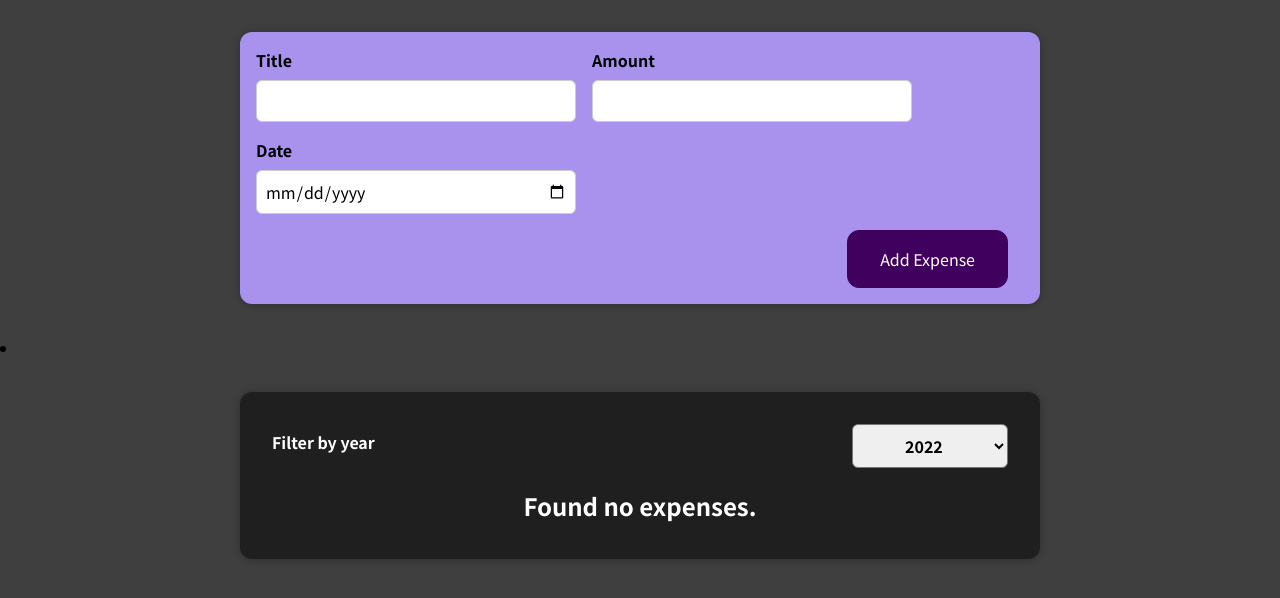
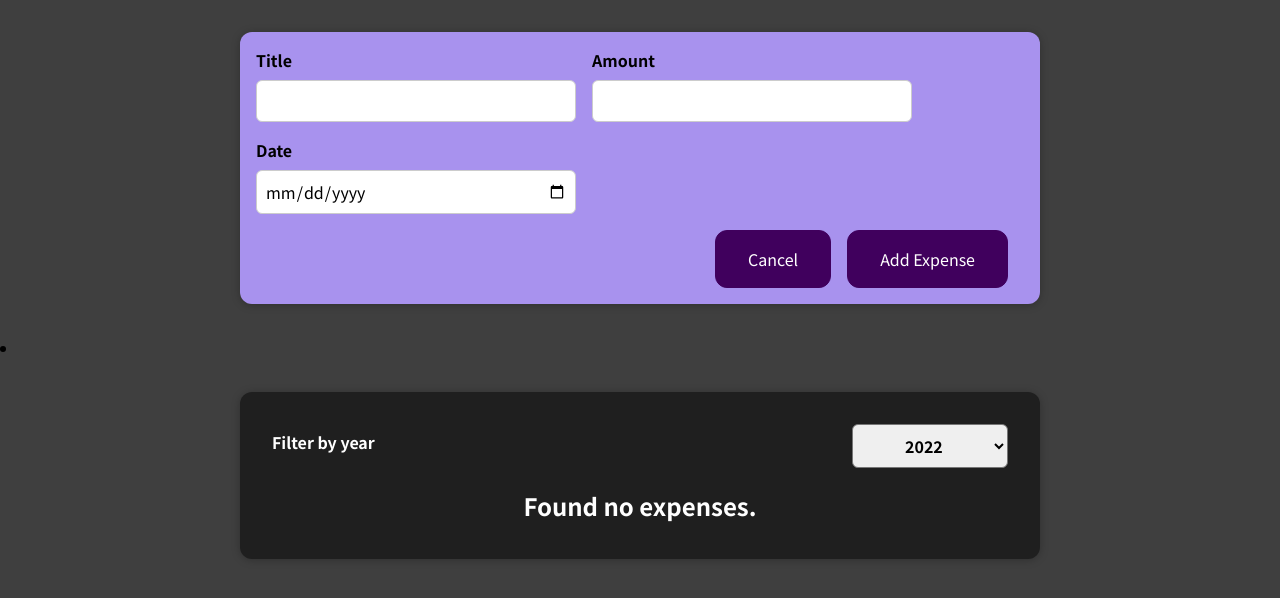
Before and after one commit to zhak1230/Note, a React (Create React App) app in the folder react-complete-guide/: page / in a window 1280 px wide. Shown: the top 598 px of the page. Built offline with nearby package versions, Linux system fonts and the light colour scheme; the HTML template or start-up script is replaced by a standard one.

Commit message:
숨기기 보이기 해보기 어렵다,,

```diff
--- /dev/null
+++ b/react-complete-guide/src/components/NewExpense/ExpenseBtn.js
@@ -0,0 +1,18 @@
+import React, { useState } from 'react';
+import ExpenseForm from './ExpenseForm';
+import ShowBtn from './ShowBtn';
+const ExpenseBtn = () => {
+  const [visible, setVisivle] = useState(false);
+  return (
+    <button
+      onClick={() => {
+        setVisivle(!visible);
+      }}
+    >
+      {visible ? <ShowBtn /> : 'Cancel'}
+      {visible && <ExpenseForm />}
+    </button>
+  );
+};
+
+export default ExpenseBtn;
--- a/react-complete-guide/src/components/NewExpense/ExpenseForm.js
+++ b/react-complete-guide/src/components/NewExpense/ExpenseForm.js
@@ -1,4 +1,5 @@
 import React, { useState } from 'react';
+import ExpenseBtn from './ExpenseBtn';
 import './ExpenseForm.css';
 
 const ExpenseForm = (props) => {
@@ -64,12 +65,15 @@ const ExpenseForm = (props) => {
         </div>
       </div>
       <div className='new-expense__actions'>
+        <ExpenseBtn />
         <button type='submit'>Add Expense</button>
       </div>
     </form>
   );
 };
-
+{
+  /* <button type='submit'>Add Expense</button> */
+}
 export default ExpenseForm;
 
 // useState 3가지를 한번에 묶어 사용하는 법
--- /dev/null
+++ b/react-complete-guide/src/components/NewExpense/ShowBtn.js
@@ -0,0 +1,15 @@
+import React, { useState } from 'react';
+import ExpenseBtn from './ExpenseBtn';
+import './ExpenseForm.css';
+
+const ShowBtn = () => {
+  return (
+    <form>
+      <div className='new-expense__actions'>
+        <ExpenseBtn />
+        <button type='submit'>Add Expense</button>
+      </div>
+    </form>
+  );
+};
+export default ShowBtn;
```
